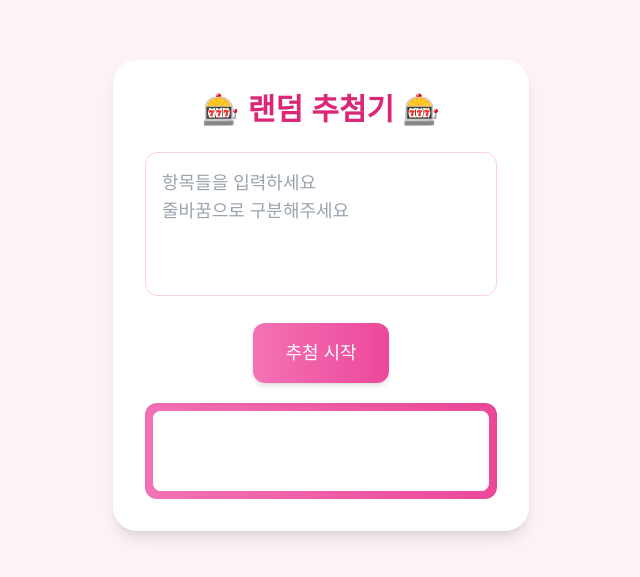
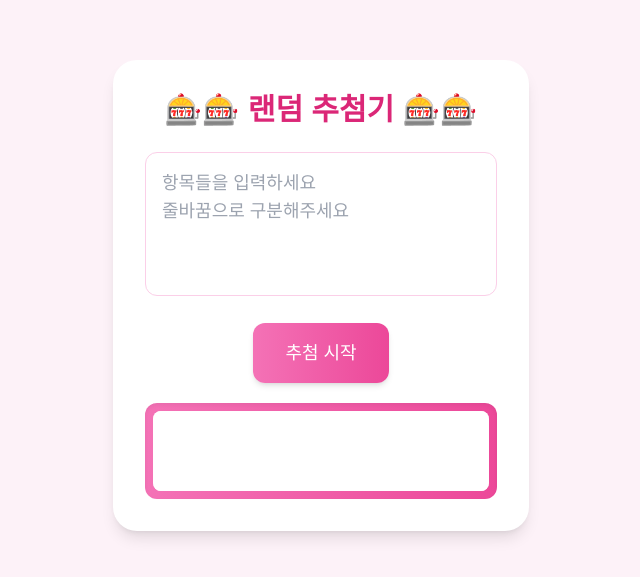
Before and after one commit to telostory/roulette, a plain HTML site: page index.html in a window 1280 px wide. Shown: the part 105-682 px from the top of the page, without its empty margins (319-959 px from the left). Drawn offline with nearby package versions, Linux system fonts and the light colour scheme; a web font is replaced by a local one.

Commit message:
Enhance title in index.html by adding additional emojis for emphasis

```diff
--- a/index.html
+++ b/index.html
@@ -14,7 +14,7 @@
     <div class="container mx-auto px-4 py-6 max-w-md min-h-screen flex flex-col justify-center">
         <div class="bg-white rounded-3xl shadow-lg p-6 md:p-8">
             <h1 class="text-2xl md:text-3xl font-bold text-center mb-6 text-pink-600">
-                🎰 랜덤 추첨기 🎰
+                🎰🎰 랜덤 추첨기 🎰🎰
             </h1>
 
             <div class="space-y-5">
```
